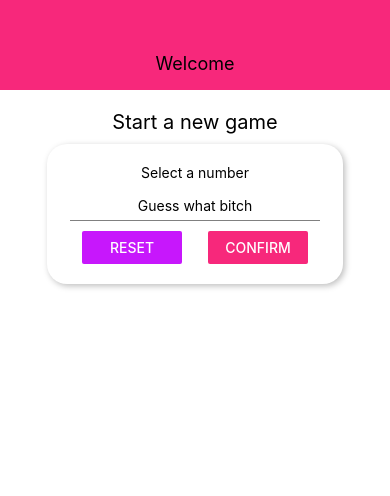
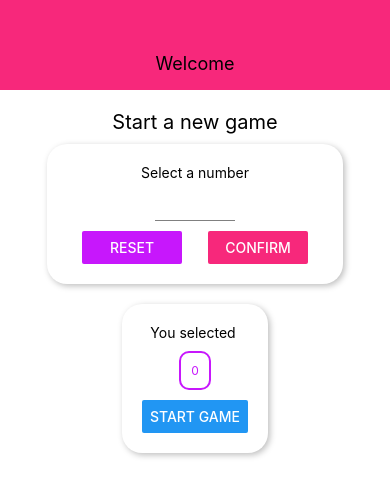
Before and after one commit to lape15/number-app, a React Native app: screen / in a window 390 px wide. Both pictures are taken after a click on the button "CONFIRM". Shown: the top 496 px of the page. Built offline with nearby package versions, Linux system fonts and the light colour scheme.

Commit message:
game screen created

```diff
--- a/App.js
+++ b/App.js
@@ -1,15 +1,25 @@
 import { StatusBar } from 'expo-status-bar'
-import React from 'react'
+import React, { useState } from 'react'
 import { StyleSheet, Text, View } from 'react-native'
 import Header from './components/Header'
+import GameScreen from './screens/GameScreen'
 import StartGameScreen from './screens/StartGameScreen'
 
 export default function App() {
+  const [userNumber, setUserNumber] = useState()
+
+  const startGameHandler = (selectedNumber) => {
+    setUserNumber(selectedNumber)
+  }
+  let content = <StartGameScreen onGameStart={startGameHandler} />
+  if (userNumber) {
+    content = <GameScreen userChoice={userNumber} />
+  }
   return (
     <View style={styles.container}>
       <StatusBar style="auto" />
       <Header title="Welcome" />
-      <StartGameScreen />
+      {content}
     </View>
   )
 }
@@ -18,7 +28,5 @@
   container: {
     flex: 1,
     backgroundColor: '#fff',
-    // alignItems: 'center',
-    // justifyContent: 'center',
   },
 })
--- a/components/Card.js
+++ b/components/Card.js
@@ -1,5 +1,5 @@
 import React from 'react'
-import { View, Text, StyleSheet } from 'react-native'
+import { View, StyleSheet } from 'react-native'
 const Card = (props) => {
   return (
     <View style={{ ...styles.card, ...props.style }}>{props.children}</View>
--- /dev/null
+++ b/components/NumberContainer.js
@@ -0,0 +1,28 @@
+import React from 'react'
+import { View, Text, StyleSheet } from 'react-native'
+import Colors from '../constants/colors'
+
+const NumberContainer = (props) => {
+  return (
+    <View style={styles.container}>
+      <Text style={styles.number}>{props.children}</Text>
+    </View>
+  )
+}
+
+const styles = StyleSheet.create({
+  container: {
+    borderWidth: 2,
+    borderColor: Colors.accent,
+    padding: 10,
+    borderRadius: 10,
+    marginVertical: 10,
+    alignItems: 'center',
+    justifyContent: 'center',
+  },
+  number: {
+    color: Colors.accent,
+    fontSize: 12,
+  },
+})
+export default NumberContainer
--- /dev/null
+++ b/screens/GameScreen.js
@@ -0,0 +1,63 @@
+import React, { useState } from 'react'
+import { View, Text, StyleSheet, Button, Alert } from 'react-native'
+import NumberContainer from '../components/NumberContainer'
+import Card from '../components/Card'
+const generateRandomBetween = (min, max, exclude) => {
+  min = Math.ceil(min)
+  max = Math.floor(max)
+  const rndNum = Math.floor(Math.random() * (max - min)) + min
+  if (rndNum === exclude) {
+    return generateRandomBetween(min, max, exclude)
+  } else {
+    return rndNum
+  }
+}
+const GameScreen = (props) => {
+  const [currentGuess, setCurrentGuess] = useState(
+    generateRandomBetween(1, 100, props.userChoice)
+  )
+
+  const nextGuessHandler = (direction) => {
+    if (
+      (direction === 'lower' && currentGuess < props.userChoice) ||
+      (direction === 'greater' && currentGuess > props.userChoice)
+    ) {
+      Alert.alert("Don't Lie", 'You know that this is wrong', [
+        {
+          text: 'Sorry!',
+          style: 'cancel',
+        },
+      ])
+    }
+  }
+  return (
+    <View style={styles.screen}>
+      <Text>Opponent's Guess:</Text>
+      <NumberContainer>{currentGuess}</NumberContainer>
+      <Card>
+        <Button title="LOWER" onPress={nextGuessHandler.bind(this, 'lower')} />
+        <Button
+          title="GREATER"
+          onPress={nextGuessHandler.bind(this, 'greater')}
+        />
+      </Card>
+    </View>
+  )
+}
+
+const styles = StyleSheet.create({
+  screen: {
+    flex: 1,
+    padding: 10,
+    alignItems: 'center',
+  },
+  buttonContainer: {
+    flexDirection: 'row',
+    justifyContent: 'space-around',
+    marginTop: 20,
+    width: 300,
+    maxWidth: '80%',
+  },
+})
+
+export default GameScreen
--- a/screens/StartGameScreen.js
+++ b/screens/StartGameScreen.js
@@ -1,34 +1,98 @@
-import React from 'react'
-import { View, Text, StyleSheet, TextInput, Button } from 'react-native'
+import React, { useState } from 'react'
+import {
+  View,
+  Text,
+  StyleSheet,
+  TouchableWithoutFeedback,
+  Button,
+  Keyboard,
+  Alert,
+} from 'react-native'
 import Card from '../components/Card'
 import Input from '../components/input'
 import Colors from '../constants/colors'
+import NumberContainer from '../components/NumberContainer'
 
-const StartGameScreen = () => {
+const StartGameScreen = (props) => {
+  const [enteredValue, setEnteredValue] = useState('')
+  const [confirmed, setConfirmed] = useState(false)
+  const [selectedNumber, setSelectedNumber] = useState()
+
+  const numberInputHandler = (inputText) => {
+    setEnteredValue(inputText.replace(/[^0-9]/g, ''))
+  }
+
+  const resetInputHandler = () => {
+    setEnteredValue('')
+    setConfirmed(false)
+  }
+
+  const confirmInputHandler = () => {
+    const chosenNumber = Number(enteredValue)
+    if (chosenNumber === NaN || chosenNumber <= 0 || chosenNumber > 99) {
+      Alert.alert('Invalid number', 'Number has to been between 1- and 98', [
+        {
+          text: 'Ok',
+          style: 'destructive',
+          onPress: () => resetInputHandler(),
+        },
+      ])
+    }
+    setConfirmed(true)
+    setSelectedNumber(chosenNumber)
+    setEnteredValue('')
+    Keyboard.dismiss()
+  }
+
+  let confirmedOutput
+  if (confirmed) {
+    confirmedOutput = (
+      <Card style={styles.summaryContainer}>
+        <Text>You selected </Text>
+        <NumberContainer>{selectedNumber}</NumberContainer>
+        <Button
+          title="START GAME"
+          onPress={() => props.onGameStart(selectedNumber)}
+        />
+      </Card>
+    )
+  }
   return (
+    <TouchableWithoutFeedback onPress={Keyboard.dismiss}>
       <View style={styles.container}>
         <Text style={styles.title}>Start a new game</Text>
         <Card style={styles.inputContainer}>
           <Text>Select a number</Text>
           <Input
-          placeholder="Guess what bitch"
             style={styles.input}
             blurOnSubmit
             autoCapitalize="none"
             autoCorrect={false}
             keyboardType="number-pad"
             maxLength={2}
+            value={enteredValue}
+            onChangeText={numberInputHandler}
           />
           <View style={styles.btnContainer}>
             <View style={styles.button}>
-            <Button title="Reset" color={Colors.accent} />
+              <Button
+                title="Reset"
+                color={Colors.accent}
+                onPress={resetInputHandler}
+              />
             </View>
             <View style={styles.button}>
-            <Button title="Confirm" color={Colors.primary} />
+              <Button
+                title="Confirm"
+                color={Colors.primary}
+                onPress={confirmInputHandler}
+              />
             </View>
           </View>
         </Card>
+        {confirmedOutput}
       </View>
+    </TouchableWithoutFeedback>
   )
 }
 
@@ -48,7 +112,7 @@
     alignItems: 'center',
   },
   input: {
-    width: 250,
+    width: 80,
     textAlign: 'center',
   },
   btnContainer: {
@@ -60,5 +124,9 @@
   button: {
     width: 100,
   },
+  summaryContainer: {
+    marginTop: 20,
+    alignItems: 'center',
+  },
 })
 export default StartGameScreen
```
Lines whose indentation alone changed are shown as unchanged.
